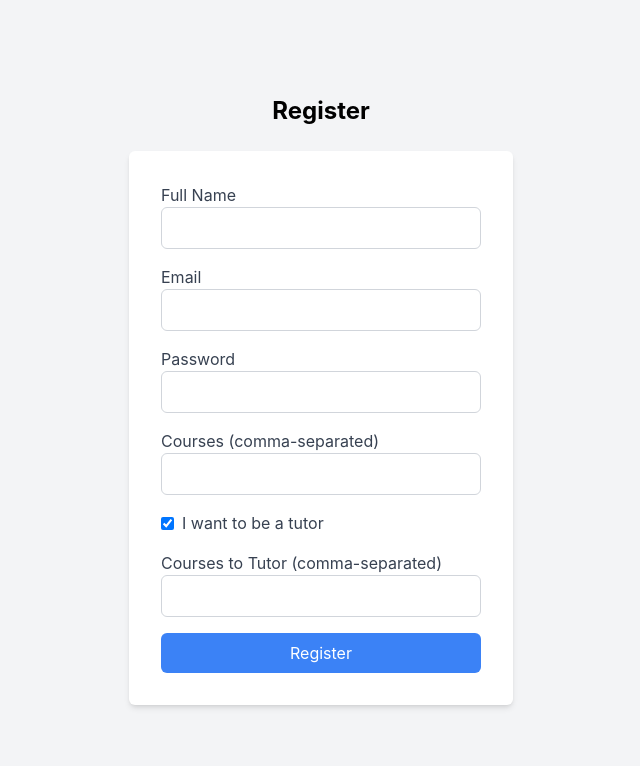
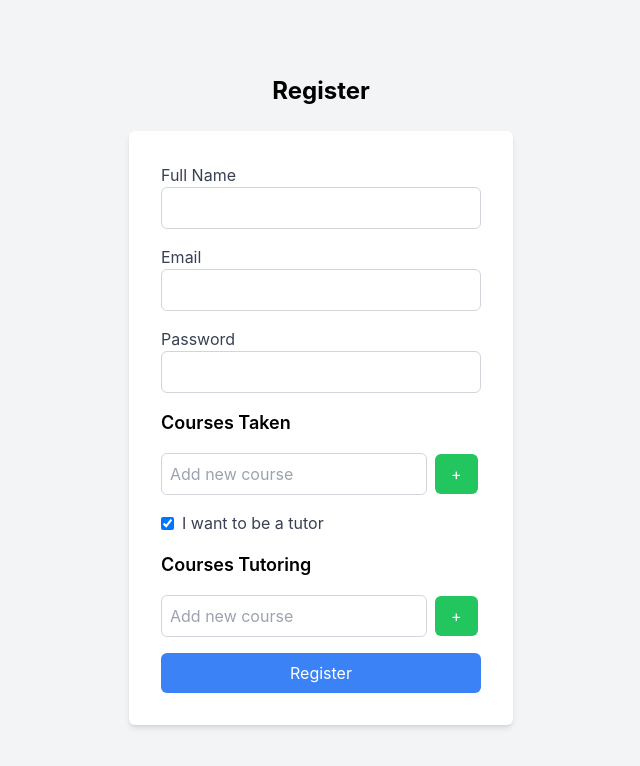
Before and after one commit to aaronbesc/swamptutors, a React (Create React App) app in the folder swamp-tutors/: page /register in a window 1280 px wide. Both pictures are taken after a click on the checkbox "I want to be a tutor". Shown: the top 766 px of the page, without its empty margins (319-959 px from the left). Built offline with nearby package versions, Linux system fonts and the light colour scheme.

Commit message:
Fix register form

```diff
--- a/swamp-tutors/src/components/Register.js
+++ b/swamp-tutors/src/components/Register.js
@@ -7,13 +7,35 @@ const Register = ({ setUser }) => {
     name: "",
     email: "",
     password: "",
-    courses: "",
     isTutor: false,
-    tutorCourses: "",
   });
+
+  const [coursesTaken, setCoursesTaken] = useState([]);
+  const [newCourseTaken, setNewCourseTaken] = useState("");
+
+  const [coursesTutoring, setCoursesTutoring] = useState([]);
+  const [newCourseTutoring, setNewCourseTutoring] = useState("");
 
   const [message, setMessage] = useState("");
   const navigate = useNavigate();
+
+  const handleAddCourse = (type) => {
+    if (type === "taken" && newCourseTaken) {
+      setCoursesTaken([...coursesTaken, newCourseTaken]);
+      setNewCourseTaken("");
+    } else if (type === "tutoring" && newCourseTutoring) {
+      setCoursesTutoring([...coursesTutoring, newCourseTutoring]);
+      setNewCourseTutoring("");
+    }
+  };
+
+  const handleRemoveCourse = (type, course) => {
+    if (type === "taken") {
+      setCoursesTaken(coursesTaken.filter((c) => c !== course));
+    } else if (type === "tutoring") {
+      setCoursesTutoring(coursesTutoring.filter((c) => c !== course));
+    }
+  };
 
   const handleChange = (e) => {
     const { name, value, type, checked } = e.target;
@@ -33,12 +55,9 @@ const Register = ({ setUser }) => {
 
     try {
       const response = await axios.post("http://localhost:5000/register", {
-        name: formData.name,
-        email: formData.email,
-        password: formData.password,
-        courses: formData.courses.split(",").map((course) => course.trim()), // Split and trim "taken" courses
-        tutorCourses: formData.tutorCourses.split(",").map((course) => course.trim()), // Split and trim "tutoring" courses
-        is_tutor: formData.isTutor,
+        ...formData,
+        coursesTaken,
+        coursesTutoring,
       });
 
       if (response.data.success) {
@@ -48,7 +67,7 @@ const Register = ({ setUser }) => {
         // Set user state
         setUser({
           name: response.data.name,
-          isTutor: response.data.is_tutor,
+          isTutor: response.data.isTutor,
         });
 
         // Redirect to the dashboard
@@ -61,19 +80,12 @@ const Register = ({ setUser }) => {
     }
   };
 
-
-
   return (
     <div className="min-h-screen flex flex-col items-center justify-center bg-gray-100">
       <h1 className="text-2xl font-bold mb-6">Register</h1>
-      <form
-        className="bg-white p-8 shadow-md rounded-md w-96"
-        onSubmit={handleSubmit}
-      >
+      <form className="bg-white p-8 shadow-md rounded-md w-96" onSubmit={handleSubmit}>
         <div className="mb-4">
-          <label htmlFor="name" className="block text-gray-700">
-            Full Name
-          </label>
+          <label htmlFor="name" className="block text-gray-700">Full Name</label>
           <input
             type="text"
             id="name"
@@ -86,9 +98,7 @@ const Register = ({ setUser }) => {
         </div>
 
         <div className="mb-4">
-          <label htmlFor="email" className="block text-gray-700">
-            Email
-          </label>
+          <label htmlFor="email" className="block text-gray-700">Email</label>
           <input
             type="email"
             id="email"
@@ -101,9 +111,7 @@ const Register = ({ setUser }) => {
         </div>
 
         <div className="mb-4">
-          <label htmlFor="password" className="block text-gray-700">
-            Password
-          </label>
+          <label htmlFor="password" className="block text-gray-700">Password</label>
           <input
             type="password"
             id="password"
@@ -116,18 +124,37 @@ const Register = ({ setUser }) => {
         </div>
 
         <div className="mb-4">
-          <label htmlFor="courses" className="block text-gray-700">
-            Courses (comma-separated)
-          </label>
+          <h3 className="text-lg font-semibold mb-2">Courses Taken</h3>
+          <div className="mb-4">
+            {coursesTaken.map((course, index) => (
+              <span key={index} className="bg-gray-200 text-gray-700 px-2 py-1 rounded-md mr-2 mb-2 inline-flex items-center">
+                {course}
+                <button
+                  type="button"
+                  onClick={() => handleRemoveCourse("taken", course)}
+                  className="ml-2 text-red-500"
+                >
+                  &times;
+                </button>
+              </span>
+            ))}
+          </div>
+          <div className="flex items-center">
             <input
               type="text"
-            id="courses"
-            name="courses"
-            value={formData.courses}
-            onChange={handleChange}
-            className="w-full p-2 border border-gray-300 rounded-md"
-            required
+              value={newCourseTaken}
+              onChange={(e) => setNewCourseTaken(e.target.value)}
+              placeholder="Add new course"
+              className="p-2 border border-gray-300 rounded-md mr-2"
             />
+            <button
+              type="button"
+              onClick={() => handleAddCourse("taken")}
+              className="bg-green-500 text-white px-4 py-2 rounded-md hover:bg-green-600"
+            >
+              +
+            </button>
+          </div>
         </div>
 
         <div className="mb-4 flex items-center">
@@ -139,33 +166,46 @@ const Register = ({ setUser }) => {
             onChange={handleChange}
             className="mr-2"
           />
-          <label htmlFor="isTutor" className="text-gray-700">
-            I want to be a tutor
-          </label>
+          <label htmlFor="isTutor" className="text-gray-700">I want to be a tutor</label>
         </div>
 
         {formData.isTutor && (
           <div className="mb-4">
-            <label htmlFor="tutorCourses" className="block text-gray-700">
-              Courses to Tutor (comma-separated)
-            </label>
+            <h3 className="text-lg font-semibold mb-2">Courses Tutoring</h3>
+            <div className="mb-4">
+              {coursesTutoring.map((course, index) => (
+                <span key={index} className="bg-gray-200 text-gray-700 px-2 py-1 rounded-md mr-2 mb-2 inline-flex items-center">
+                  {course}
+                  <button
+                    type="button"
+                    onClick={() => handleRemoveCourse("tutoring", course)}
+                    className="ml-2 text-red-500"
+                  >
+                    &times;
+                  </button>
+                </span>
+              ))}
+            </div>
+            <div className="flex items-center">
               <input
                 type="text"
-              id="tutorCourses"
-              name="tutorCourses"
-              value={formData.tutorCourses}
-              onChange={handleChange}
-              className="w-full p-2 border border-gray-300 rounded-md"
+                value={newCourseTutoring}
+                onChange={(e) => setNewCourseTutoring(e.target.value)}
+                placeholder="Add new course"
+                className="p-2 border border-gray-300 rounded-md mr-2"
               />
+              <button
+                type="button"
+                onClick={() => handleAddCourse("tutoring")}
+                className="bg-green-500 text-white px-4 py-2 rounded-md hover:bg-green-600"
+              >
+                +
+              </button>
+            </div>
           </div>
         )}
 
-        <button
-          type="submit"
-          className="w-full bg-blue-500 text-white p-2 rounded-md hover:bg-blue-600"
-        >
-          Register
-        </button>
+        <button type="submit" className="w-full bg-blue-500 text-white p-2 rounded-md hover:bg-blue-600">Register</button>
       </form>
 
       {message && <p className="mt-4 text-red-500">{message}</p>}
```
Also changed, not shown: 2 other files (tests, documents, lock files or other folders). Lines whose indentation alone changed are shown as unchanged.
